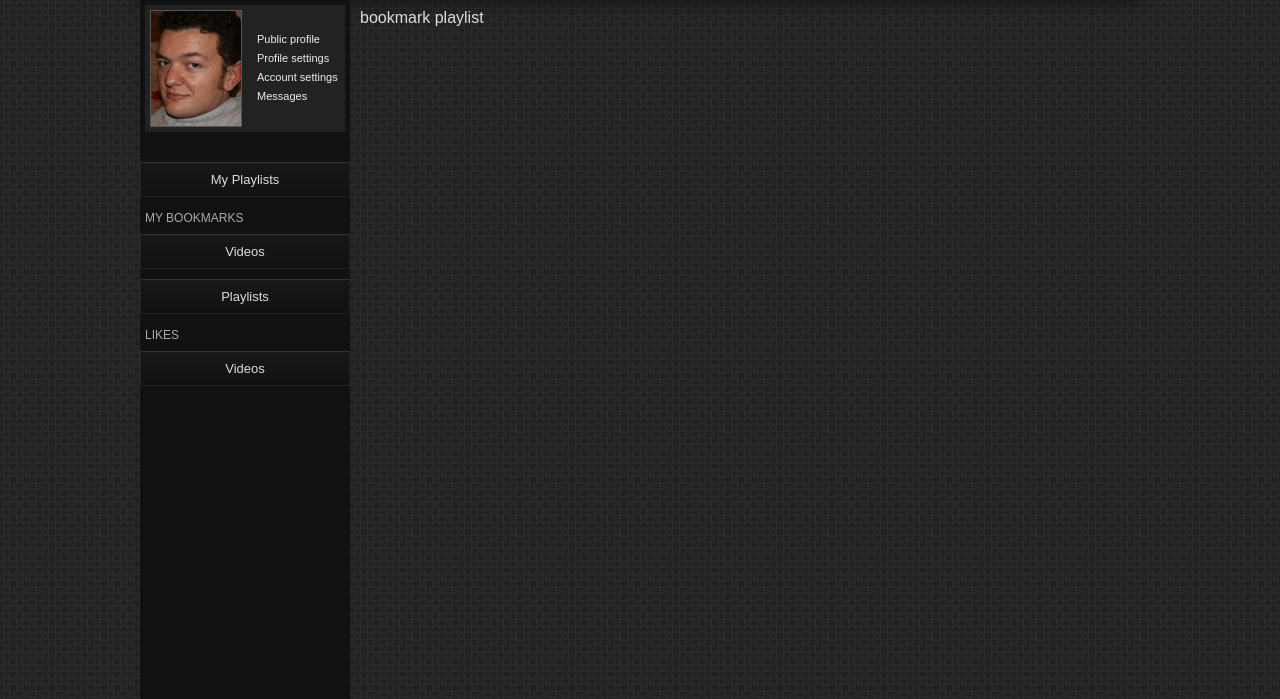
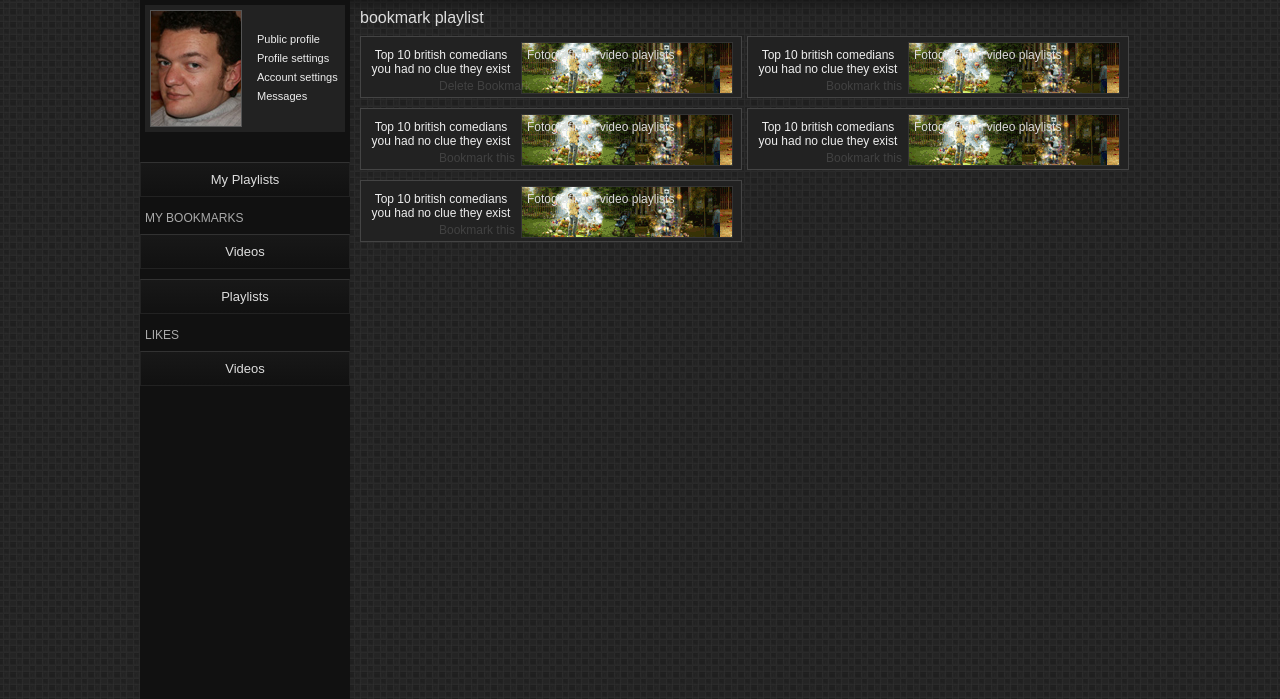
Before and after one commit to LucianU/comedylib, a Django app: template comedyhub/templates/profiles/home.html in a window 1280 px wide, after a click on "Playlists". Shown: the part 92-791 px from the top of the page. Run offline with Django 3.2, Linux system fonts and the light colour scheme; the template is opened without the code that fills it, so the values that code supplies are empty; some libraries are stand-ins or nearby versions.

Commit message:
fist style for playlist items in the profile page

```diff
--- a/comedyhub/static/css/main.css
+++ b/comedyhub/static/css/main.css
@@ -82,12 +82,12 @@ background:url(/static/img/pixelbkg.png);
 a:link, a:visited{
 font-family: 0.688em Arial, Helvetica, sans-serif;
     text-decoration: none;
-    color: #FFD573;
+    color: #eee;
 }
 
 a:hover{
 font-family:0.688em Arial, Helvetica, sans-serif;
-    color: #FF9973;
+    color: #ccc;
 }
 
 h1 {
@@ -2759,3 +2759,58 @@ width:780px;
 height:690px;
 /*background:#f00;*/
 }
+.playlist-list{
+line-style-type:none;
+}
+.playlist-list li{
+float:left;
+position:relative;
+font: 0.75em Arial, Helvetica, sans-serif;
+width:380px;
+height:60px;
+margin: 5px 0px 5px 5px;
+background:#222;
+border:1px solid #444;
+}
+
+.playlist-list-title{
+float:left;
+display:table;
+width:150px;
+height:40px;
+margin:5px;
+}
+.playlist-list-title a{
+display:table-cell;
+vertical-align:middle;
+
+padding:5px;
+text-align:center;
+
+}
+
+.playlist-list-images{
+float:left;
+display:block;
+width:200px;
+height:40px;
+padding:5px;
+margin:5px 0;
+background:url(/static/img/playlistimagedemo.png) no-repeat;
+border:1px solid #333;
+}
+.bookmark-button {
+position:absolute;
+z-index:10;
+top:40px;
+left:76px;
+opacity:0.15;
+filter:alpha(opacity=15); /* For IE8 and earlier */
+padding:2px;
+}
+.bookmark-button:hover{
+opacity:0.8;
+background:#000;
+filter:alpha(opacity=80); /* For IE8 and earlier */
+border:1px solid #444;
+}
--- a/comedyhub/templates/profiles/home.html
+++ b/comedyhub/templates/profiles/home.html
@@ -47,6 +47,40 @@
 
 		<div id="playlist-bookmark" class="my-playlist">
 		<p>bookmark playlist</p>
+			<ul class="playlist-list">
+				<li>
+				<a href="#" class="bookmark-button">Delete Bookmark</a>
+					<div class="playlist-list-title"><a href="#">Top 10 british comedians you had no clue they exist </a></div>
+						<div class="playlist-list-images">Fotografii din video playlists </div>
+
+				</li>
+				<li>
+				<a href="#" class="bookmark-button">Bookmark this</a>
+					<div class="playlist-list-title"><a href="#">Top 10 british comedians you had no clue they exist </a></div>
+						<div class="playlist-list-images">Fotografii din video playlists </div>
+
+				</li>
+				<li>
+				<a href="#" class="bookmark-button">Bookmark this</a>
+					<div class="playlist-list-title"><a href="#">Top 10 british comedians you had no clue they exist </a></div>
+						<div class="playlist-list-images">Fotografii din video playlists </div>
+
+				</li>
+				<li>
+				<a href="#" class="bookmark-button">Bookmark this</a>
+					<div class="playlist-list-title"><a href="#">Top 10 british comedians you had no clue they exist </a></div>
+						<div class="playlist-list-images">Fotografii din video playlists </div>
+
+				</li>
+				<li>
+				<a href="#" class="bookmark-button">Bookmark this</a>
+					<div class="playlist-list-title"><a href="#">Top 10 british comedians you had no clue they exist </a></div>
+						<div class="playlist-list-images">Fotografii din video playlists </div>
+
+				</li>
+			</ul>
+
+
 		</div>
 
 		<div id="liked-videos" class="my-playlist">
```
Also changed, not shown: comedyhub/static/img/playlistimage.jpg (added), comedyhub/static/img/playlistimagedemo.png (added).
